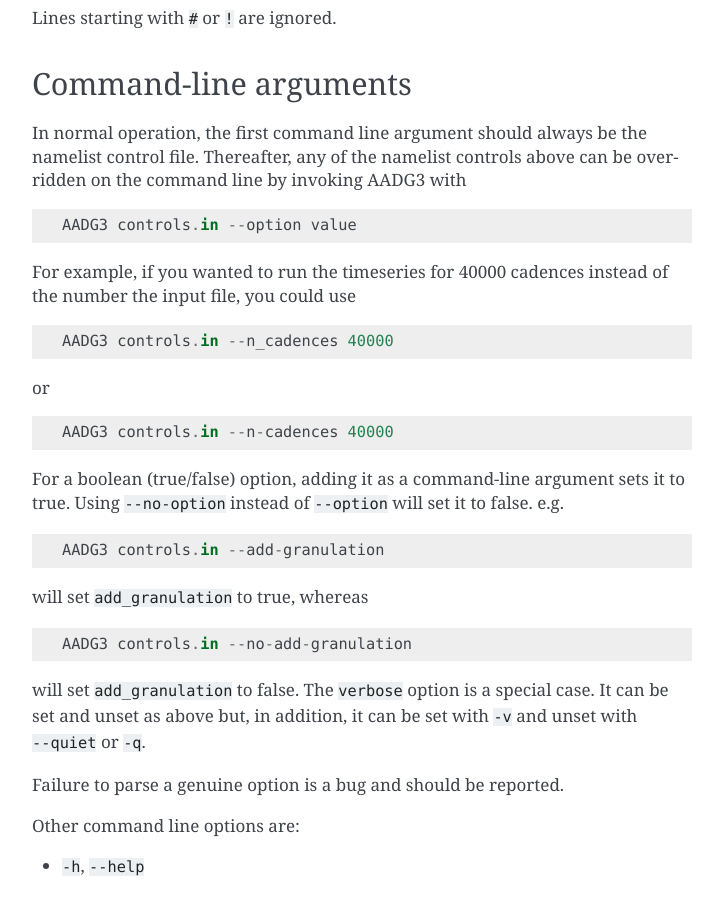
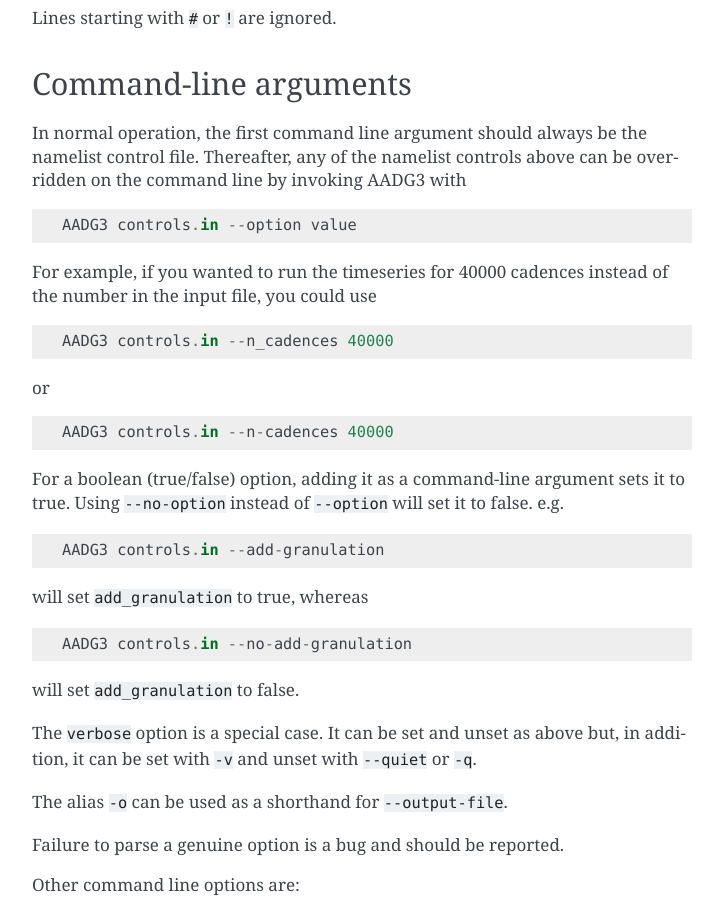
Before and after one commit to warrickball/AADG3, a Sphinx documentation site: the page built from docs/input.rst, in a window 1280 px wide and 900 px high, scrolled down 3337 px. Shown: the whole window, without its empty margins (388-1111 px from the left). Built offline with Sphinx 7.4.7, drawn with Linux system fonts in a browser that asks for light colours.

Commit message:
Allow command line option -o as a short alias for --output-filename

```diff
--- a/docs/input.rst
+++ b/docs/input.rst
@@ -179,7 +179,7 @@ above can be overridden on the command line by invoking AADG3 with
     AADG3 controls.in --option value
 
 For example, if you wanted to run the timeseries for 40000 cadences
-instead of the number the input file, you could use
+instead of the number in the input file, you could use
 
 ::
 
@@ -205,9 +205,13 @@ will set ``add_granulation`` to true, whereas
 
    AADG3 controls.in --no-add-granulation
 
-will set ``add_granulation`` to false.  The ``verbose`` option is a
-special case.  It can be set and unset as above but, in addition, it
-can be set with ``-v`` and unset with ``--quiet`` or ``-q``.
+will set ``add_granulation`` to false.
+
+The ``verbose`` option is a special case.  It can be set and unset as
+above but, in addition, it can be set with ``-v`` and unset with
+``--quiet`` or ``-q``.
+
+The alias ``-o`` can be used as a shorthand for ``--output-file``.
 
 Failure to parse a genuine option is a bug and should be reported.
 
```
Also changed, not shown: 1 other file.
